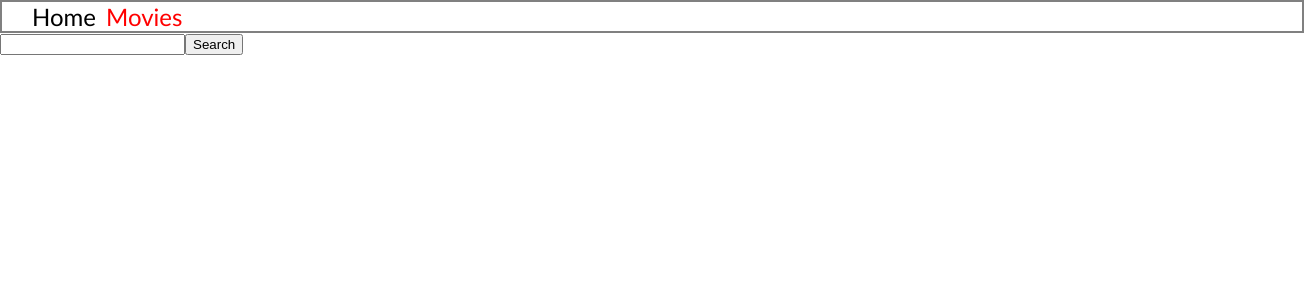
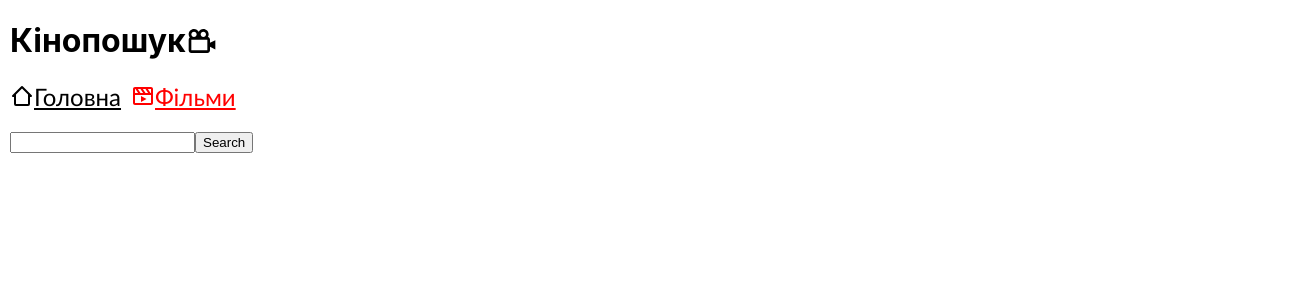
Before and after one commit to 4lxm4x/goit-react-hw-05-movies, a React (Create React App) app: page /goit-react-hw-05-movies/movies in a window 1280 px wide. Shown: the top 300 px of the page, 1304 px wide, since content can reach past the window. Built offline with nearby package versions, Linux system fonts and the light colour scheme.

Commit message:
minor improvments

```diff
--- a/package.json
+++ b/package.json
@@ -10,6 +10,7 @@
     "axios": "^1.6.7",
     "react": "^18.1.0",
     "react-dom": "^18.1.0",
+    "react-icons": "^5.0.1",
     "react-loading": "^2.0.3",
     "react-router-dom": "^6.22.1",
     "react-scripts": "5.0.1",
--- a/src/components/App.jsx
+++ b/src/components/App.jsx
@@ -5,20 +5,18 @@ import ReactLoading from 'react-loading';
 // import Home from 'pages/Home';
 // import Movies from 'pages/Movies';
 // import MovieDetails from 'pages/MovieDetails';
-// import Cast from './Cast/Cast';
-// import Reviews from './Reviews/Reviews';
+import Cast from './Cast/Cast'; //если делать через лейзи импорт выходит некрасиво, оно ререндерит заново всю страницу и скроллит вверх
+import Reviews from './Reviews/Reviews';
 
+const Layout = lazy(() => import('./Layout/Layout'));
 const Home = lazy(() => import('pages/Home'));
 const Movies = lazy(() => import('pages/Movies'));
 const MovieDetails = lazy(() => import('pages/MovieDetails'));
-const Cast = lazy(() => import('./Cast/Cast'));
-const Reviews = lazy(() => import('./Reviews/Reviews'));
-const Layout = lazy(() => import('./Layout/Layout'));
+// const Cast = lazy(() => import('./Cast/Cast'));
+// const Reviews = lazy(() => import('./Reviews/Reviews'));
 
 export default function App() {
   const location = useLocation();
-  // console.log('🚀 ~ App ~ location :', location);
-  console.log(location.pathname);
 
   return (
     <Suspense
--- a/src/components/Layout/Layout.jsx
+++ b/src/components/Layout/Layout.jsx
@@ -1,12 +1,22 @@
 import { Outlet, NavLink } from 'react-router-dom';
 import './layout.css';
+import { BiCameraMovie, BiMoviePlay, BiHomeAlt2 } from 'react-icons/bi';
 
 export default function Layout() {
   return (
     <div>
+      <h1>
+        Кінопошук
+        <BiCameraMovie />
+      </h1>
       <nav>
-        <NavLink to="/">Home</NavLink>
-        <NavLink to="/movies">Movies</NavLink>
+        <NavLink to="/">
+          <BiHomeAlt2 />
+          Головна
+        </NavLink>
+        <NavLink to="/movies">
+          <BiMoviePlay /> Фільми
+        </NavLink>
       </nav>
       <Outlet />
     </div>
--- a/src/components/Layout/layout.css
+++ b/src/components/Layout/layout.css
@@ -1,29 +1,39 @@
-/* .header {
-  display: flex;
-  height: '40px';
-  width: 100%;
-  justify-content: left;
+.layout {
+  margin-left: 0;
+  background-color: #fff;
   padding-left: 20px;
-  border: 2px solid gray;
-} */
+  padding-right: 20px;
+}
 
 nav {
   height: '40px';
-  padding-left: 20px;
-  border: 2px solid gray;
   display: flex;
   justify-content: left;
-  width: 100%;
+  display: flex;
+  align-items: center;
 
   & .active {
     color: red;
   }
+
+  & a {
+    text-decoration: underline;
+    display: flex;
+    align-items: center;
+  }
+}
+
+h1 {
+  margin-left: 10px;
+  display: flex;
+  align-items: center;
 }
 
 a {
   padding-left: 10px;
   font-style: none;
   text-decoration: none;
+
   color: black;
   font-family: 'Gill Sans', 'Gill Sans MT', Calibri, 'Trebuchet MS', sans-serif;
   font-weight: 500;
--- a/src/index.css
+++ b/src/index.css
@@ -7,6 +7,7 @@ body {
     sans-serif;
   -webkit-font-smoothing: antialiased;
   -moz-osx-font-smoothing: grayscale;
+  width: 100vw;
 }
 
 code {
--- /dev/null
+++ b/src/pages/Home.css
@@ -0,0 +1,6 @@
+.movieLink {
+  padding-top: 20px;
+  /* border-bottom: 1px solid grey; */
+  display: flex;
+  align-items: center;
+}
--- a/src/pages/Home.jsx
+++ b/src/pages/Home.jsx
@@ -1,6 +1,7 @@
 import { Link, useLocation } from 'react-router-dom';
 import { useState, useEffect, useRef } from 'react';
 import api from 'service/api';
+import './Home.css';
 
 export default function Home() {
   const [movies, setMovies] = useState([]);
@@ -9,23 +10,27 @@ export default function Home() {
 
   useEffect(() => {
     if (firstLoad.current) {
-      async function fetchMoviesList() {
+      async function getMoviesList() {
         const query = `trending/all/day?language=en-US`;
         const { data } = await api(query);
         setMovies(data.results);
       }
+      getMoviesList();
+    }
 
-      fetchMoviesList();
-    }
     firstLoad.current = false;
   }, []);
   return (
     <div>
-      <h1>Home</h1>
+      <h1>В тренді</h1>
       <ul>
         {movies.map(movie => {
           return (
-            <li key={movie.id}>
+            <li className="movieLink" key={movie.id}>
+              <img
+                src={`https://image.tmdb.org/t/p/w45${movie.poster_path}`}
+                alt={movie.title}
+              />
               <Link to={`/movies/${movie.id}`} state={location.pathname}>
                 {movie.name || movie.title}
               </Link>
--- a/src/pages/MovieDetails.jsx
+++ b/src/pages/MovieDetails.jsx
@@ -8,22 +8,27 @@ import {
 import api from 'service/api';
 import { useEffect, useState, useRef } from 'react';
 import './movieDetails.css';
+import {
+  IoCaretBackCircleOutline,
+  IoPeopleOutline,
+  IoNewspaperOutline,
+} from 'react-icons/io5';
 
 export default function MovieDetails() {
   const { movieId } = useParams();
   let firstLoad = useRef(true);
   const location = useLocation();
-  console.log('🚀 ~ MovieDetails ~ location:', location);
 
   const [movieInfo, setMovieInfo] = useState();
+
   const backLink = useRef(location.state ? `${location.state}` : `/movies`);
 
   useEffect(() => {
     if (firstLoad.current) {
-      async function fetchMovieDetails(movieId) {
+      async function getMovieDetails(movieId) {
         const query = `movie/${movieId}`;
 
-        await api(query).then(response => {
+        const { data } = await api(query);
         const {
           title,
           genres,
@@ -31,7 +36,7 @@ export default function MovieDetails() {
           overview,
           popularity,
           poster_path,
-          } = response.data;
+        } = data;
         setMovieInfo({
           title,
           genres,
@@ -40,9 +45,8 @@ export default function MovieDetails() {
           popularity,
           poster_path,
         });
-        });
       }
-      fetchMovieDetails(movieId);
+      getMovieDetails(movieId);
       firstLoad.current = false;
     }
   }, [movieId]);
@@ -53,7 +57,12 @@ export default function MovieDetails() {
       movieInfo;
     return (
       <div className="movie">
-        {<Link to={backLink.current}>Go Back</Link>}
+        {
+          <Link to={backLink.current} className="backButton">
+            <IoCaretBackCircleOutline />
+            Повернутися до списку фільмів
+          </Link>
+        }
         <br></br>
         <img
           src={`https://image.tmdb.org/t/p/w500${poster_path}`}
@@ -69,10 +78,15 @@ export default function MovieDetails() {
           <h4>Additional information</h4>
           <ul>
             <li>
-              <NavLink to="cast">Cast</NavLink>
+              <NavLink to="cast">
+                <IoPeopleOutline />В ролях
+              </NavLink>
             </li>
             <li>
-              <NavLink to="reviews">Reviews</NavLink>
+              <NavLink to="reviews">
+                <IoNewspaperOutline />
+                Огляди
+              </NavLink>
             </li>
           </ul>
         </div>
--- /dev/null
+++ b/src/pages/Movies.css
@@ -0,0 +1,15 @@
+form {
+  margin-top: 20px;
+  margin-left: 10px;
+  margin-bottom: 20px;
+}
+.movieLink {
+  padding-top: 20px;
+  height: 68px;
+  display: flex;
+  align-items: center;
+}
+
+.noResults {
+  margin-left: 10px;
+}
--- a/src/pages/Movies.jsx
+++ b/src/pages/Movies.jsx
@@ -1,35 +1,34 @@
 import { Link, useSearchParams, useLocation } from 'react-router-dom';
 import { useState, useEffect, useRef } from 'react';
 import api from 'service/api';
+import './Movies.css';
 
 export default function Movies() {
-  const [movies, setMovies] = useState([]);
   const [searchParams, setSearchParams] = useSearchParams();
   const searchQuery = searchParams.get('query');
   const [movieQuery, setMovieQuery] = useState(searchQuery);
+  const [movies, setMovies] = useState([]);
   const location = useLocation();
-  console.log('🚀 ~ Movies ~ location:', location);
   const load = useRef(true);
 
-  useEffect(() => {
-    if (searchQuery && load.current) {
-      onMovieSearch(searchQuery);
-      load.current = false;
-    } else return;
-  }, [searchQuery]);
-
-  async function onMovieSearch(request) {
+  async function getMoviesListByQuery(request) {
     const { data } = await api(
       `search/movie?query=${request}&include_adult=true&language=en-US`
     );
     setMovies(data.results);
   }
 
+  useEffect(() => {
+    if (searchQuery && load.current) {
+      getMoviesListByQuery(searchQuery);
+      load.current = false;
+    } else return;
+  }, [searchQuery]);
+
   function onSubmit(e) {
     setSearchParams({ query: movieQuery });
     e.preventDefault();
     load.current = true;
-    // onMovieSearch(movieQuery);
   }
 
   return (
@@ -39,16 +38,29 @@ export default function Movies() {
           name="query"
           autoComplete="off"
           type="search"
+          required
           onChange={e => {
             setMovieQuery(e.target.value);
           }}
         />
         <button type="submit">Search</button>
       </form>
+      {!movies.length && searchQuery ? (
+        <div className="noResults">За Вашим запитом стрічок немає</div>
+      ) : (
         <ul>
           {movies.map(movie => {
             return (
-            <li key={movie.id}>
+              <li key={movie.id} className="movieLink">
+                {movie.poster_path ? (
+                  <img
+                    src={`https://image.tmdb.org/t/p/w45${movie.poster_path}`}
+                    alt={`${movie.title}`}
+                  />
+                ) : (
+                  <img src="https://placehold.co/45x68" alt="no_name" />
+                )}
+
                 <Link
                   to={`/movies/${movie.id}`}
                   state={`${location.pathname}${location.search}`}
@@ -59,6 +71,7 @@ export default function Movies() {
             );
           })}
         </ul>
+      )}
     </div>
   );
 }
--- a/src/pages/movieDetails.css
+++ b/src/pages/movieDetails.css
@@ -1,5 +1,26 @@
 a {
+  margin-top: 10px;
+  display: flex;
+  align-items: center;
   &.active {
     color: red;
   }
 }
+
+.backButton {
+  font-size: 20px;
+  color: blue;
+  padding-left: 0;
+}
+
+.movie {
+  padding-left: 10px;
+}
+
+ul {
+  padding-left: 10px;
+}
+
+a {
+  text-decoration: underline;
+}
```
Also changed, not shown: 1 other file (tests, documents, lock files or other folders). Lines whose indentation alone changed are shown as unchanged.
